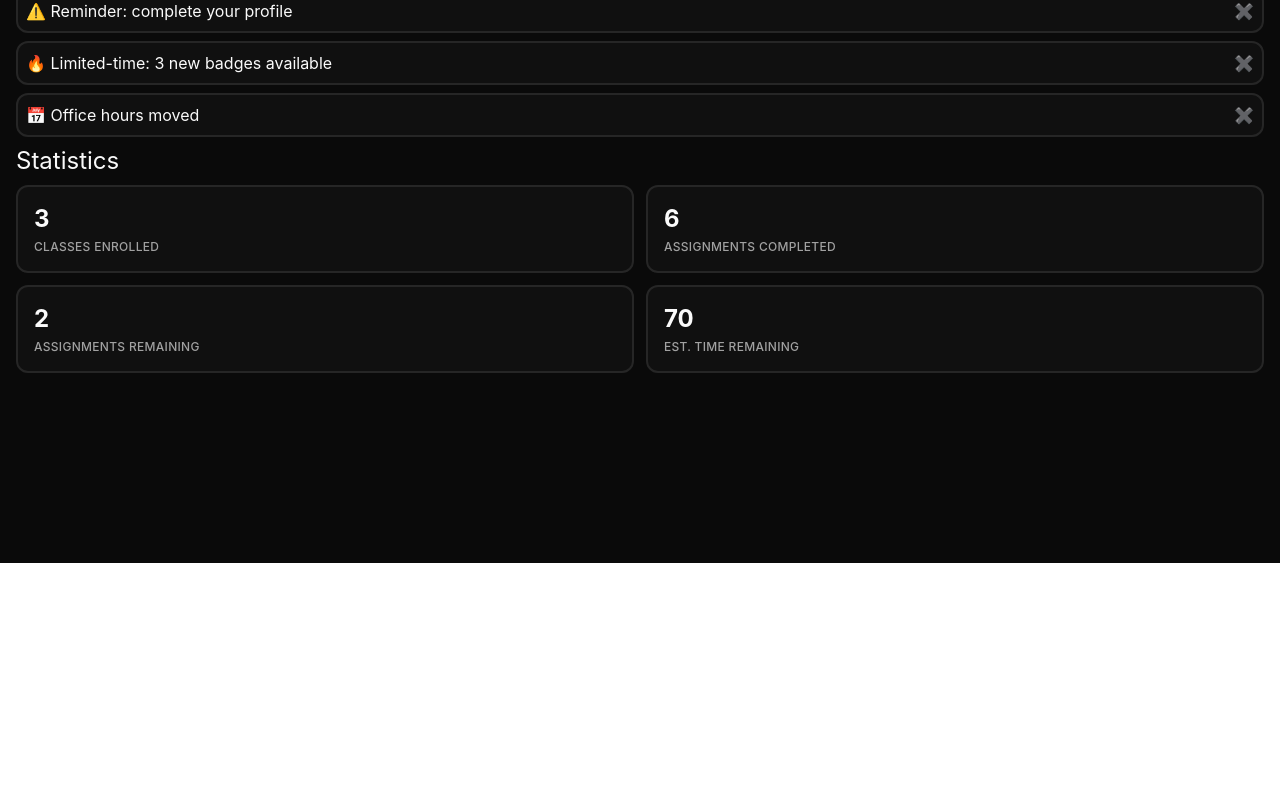
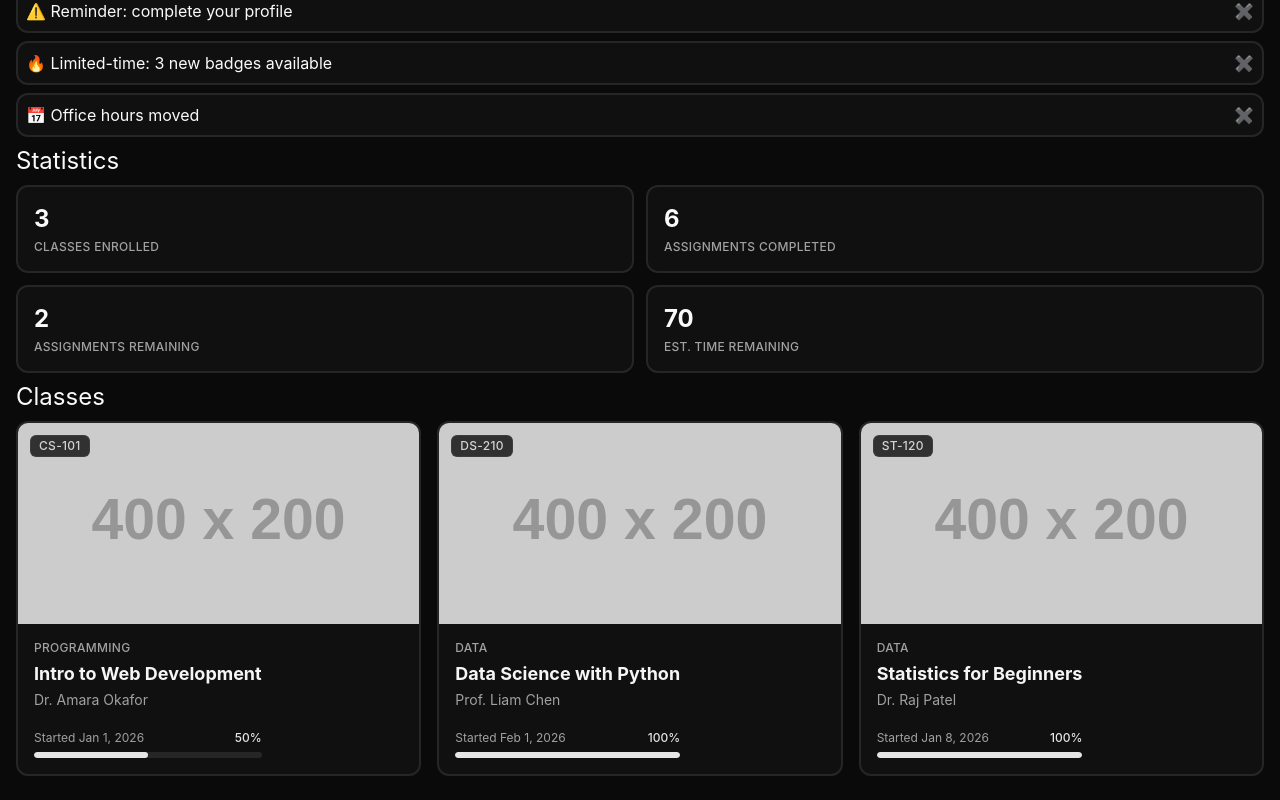
Before and after one commit to ZombieNW/ACMHack-2026, a SvelteKit app: page / in a window 1280 px wide. Shown: the part 237-1037 px from the top of the page. Before the commit the page ends 800 px from the top, so only its background shows below. Built offline with nearby package versions, Linux system fonts and the light colour scheme.

Commit message:
Add classes preview

```diff
--- /dev/null
+++ b/src/lib/components/Classes.svelte
@@ -0,0 +1,77 @@
+<script>
+// @ts-nocheck
+
+  import { initialCourses } from '../../routes/placeholder';
+
+  let { courses = initialCourses, openCourse = () => {} } = $props();
+
+  let enrolled = $derived(courses.filter((c) => c.enrolled));
+
+  function getProgress(course) {
+    if (!course.lessons?.length) return 0;
+    const done = course.lessons.filter((l) => l.completed).length;
+    return Math.round((done / course.lessons.length) * 100);
+  }
+
+  function formatDate(ts) {
+    return new Date(ts).toLocaleDateString('en-US', {
+      month: 'short',
+      day: 'numeric',
+      year: 'numeric'
+    });
+  }
+</script>
+
+<h1 class="text-2xl">Classes</h1>
+
+<div class="grid grid-cols-1 gap-4 sm:grid-cols-2 lg:grid-cols-3 my-2">
+  {#each enrolled as course (course.id)}
+    {@const progress = getProgress(course)}
+
+    <button
+      type="button"
+      onclick={() => openCourse(course.id)}
+      class="group flex flex-col overflow-hidden rounded-xl border-2 border-neutral-800 bg-neutral-900/50 text-left transition hover:border-neutral-700 hover:bg-neutral-900 focus:border-neutral-600 focus:outline-none"
+    >
+      <div class="relative aspect-2/1 w-full overflow-hidden bg-neutral-800">
+        <img
+          src={course.image}
+          alt={course.title}
+          class="h-full w-full object-cover transition duration-300 group-hover:scale-105"
+        />
+        <span
+          class="absolute top-3 left-3 rounded-md border border-neutral-700/80 bg-neutral-950/80 px-2 py-0.5 text-xs font-medium tracking-wide text-neutral-300 backdrop-blur-sm"
+        >
+          {course.code}
+        </span>
+      </div>
+
+      <div class="flex flex-1 flex-col justify-between p-4">
+        <div>
+          <div class="text-xs font-medium tracking-wide text-neutral-400 uppercase">
+            {course.category}
+          </div>
+          <h3 class="mt-1 text-lg font-bold text-neutral-100 group-hover:text-white">
+            {course.title}
+          </h3>
+          <p class="mt-0.5 text-sm text-neutral-400">
+            {course.instructor}
+          </p>
+        </div>
+
+        <div class="mt-5">
+          <div class="mb-1.5 flex items-center justify-between text-xs text-neutral-400">
+            <span>Started {formatDate(course.startDate)}</span>
+            <span class="font-medium text-neutral-200">{progress}%</span>
+          </div>
+          <div class="h-1.5 w-full overflow-hidden rounded-full bg-neutral-800">
+            <div
+              class="h-full rounded-full bg-neutral-200 transition-all duration-300"
+              style="width: {progress}%"
+            ></div>
+          </div>
+        </div>
+      </div>
+    </button>
+  {/each}
+</div>
--- a/src/lib/components/Header.svelte
+++ b/src/lib/components/Header.svelte
@@ -7,7 +7,7 @@
 
     <div>
         <a href="/">🏠</a>
-        <a href="/catalog">📚</a>
+        <a href="/courses">📚</a>
         <a href="/assignments">📄</a>
     </div>
 
--- a/src/routes/+page.svelte
+++ b/src/routes/+page.svelte
@@ -2,9 +2,11 @@
 <script>
     import Announcements from "#lib/components/Announcements.svelte";
     import Stats from "#lib/components/Stats.svelte";
+    import Classes from "#lib/components/Classes.svelte"
 </script>
 
 <main class="p-4">
     <Announcements />
     <Stats />
+    <Classes />
 </main>
--- a/src/routes/placeholder.js
+++ b/src/routes/placeholder.js
@@ -12,7 +12,7 @@ export const initialCourses = [
     category: 'Programming',
     enrolled: true,
     startDate: 1767225600000,
-    image: 'https://picsum.photos/seed/web/400/200',
+    image: 'https://placehold.co/400x200',
     lessons: [
       { id: 1, title: 'How the Web Works', duration: 12, completed: true },
       { id: 2, title: 'HTML Fundamentals', duration: 25, completed: true },
@@ -28,7 +28,7 @@ export const initialCourses = [
     category: 'Data',
     enrolled: true,
     startDate: 1769904000000,
-    image: 'https://picsum.photos/seed/data/400/200',
+    image: 'https://placehold.co/400x200',
     lessons: [
       { id: 1, title: 'Python Refresher', duration: 20, completed: true },
       { id: 2, title: 'NumPy Arrays', duration: 35, completed: true },
@@ -43,7 +43,7 @@ export const initialCourses = [
     category: 'Design',
     enrolled: false,
     startDate: 1772323200000,
-    image: 'https://picsum.photos/seed/ux/400/200',
+    image: 'https://placehold.co/400x200',
     lessons: [
       { id: 1, title: 'What is UX?', duration: 15, completed: false },
       { id: 2, title: 'Nielsen Heuristics', duration: 30, completed: false },
@@ -60,7 +60,7 @@ export const initialCourses = [
     category: 'Business',
     enrolled: false,
     startDate: 1775001600000,
-    image: 'https://picsum.photos/seed/market/400/200',
+    image: 'https://placehold.co/400x200',
     lessons: [],
   },
   {
@@ -71,7 +71,7 @@ export const initialCourses = [
     category: 'Data',
     enrolled: true,
     startDate: 1767830400000,
-    image: 'https://picsum.photos/seed/stats/400/200',
+    image: 'https://placehold.co/400x200',
     lessons: [
       { id: 1, title: 'Descriptive Statistics', duration: 30, completed: true },
     ],
@@ -84,7 +84,7 @@ export const initialCourses = [
     category: 'Business',
     enrolled: false,
     startDate: 1777593600000,
-    image: 'https://picsum.photos/seed/pm/400/200',
+    image: 'https://placehold.co/400x200',
     lessons: [
       { id: 1, title: 'Project Lifecycle', duration: 20, completed: false },
       { id: 2, title: 'Agile & Scrum', duration: 40, completed: false },
```
